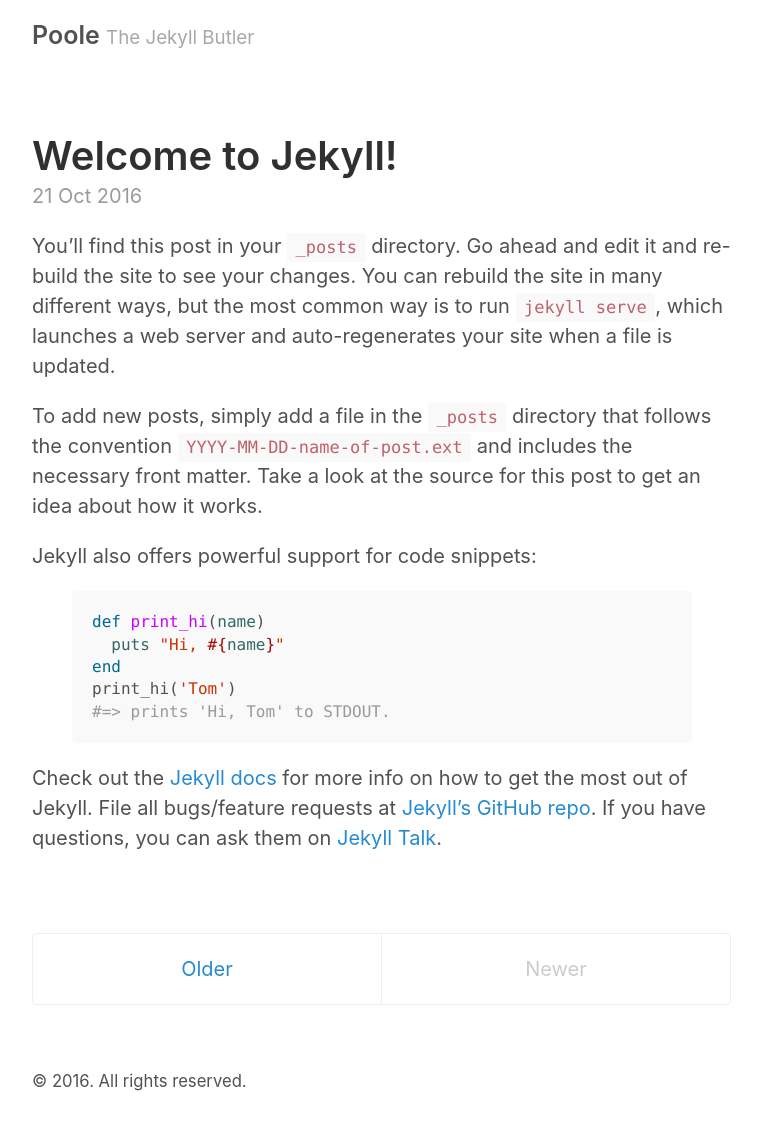
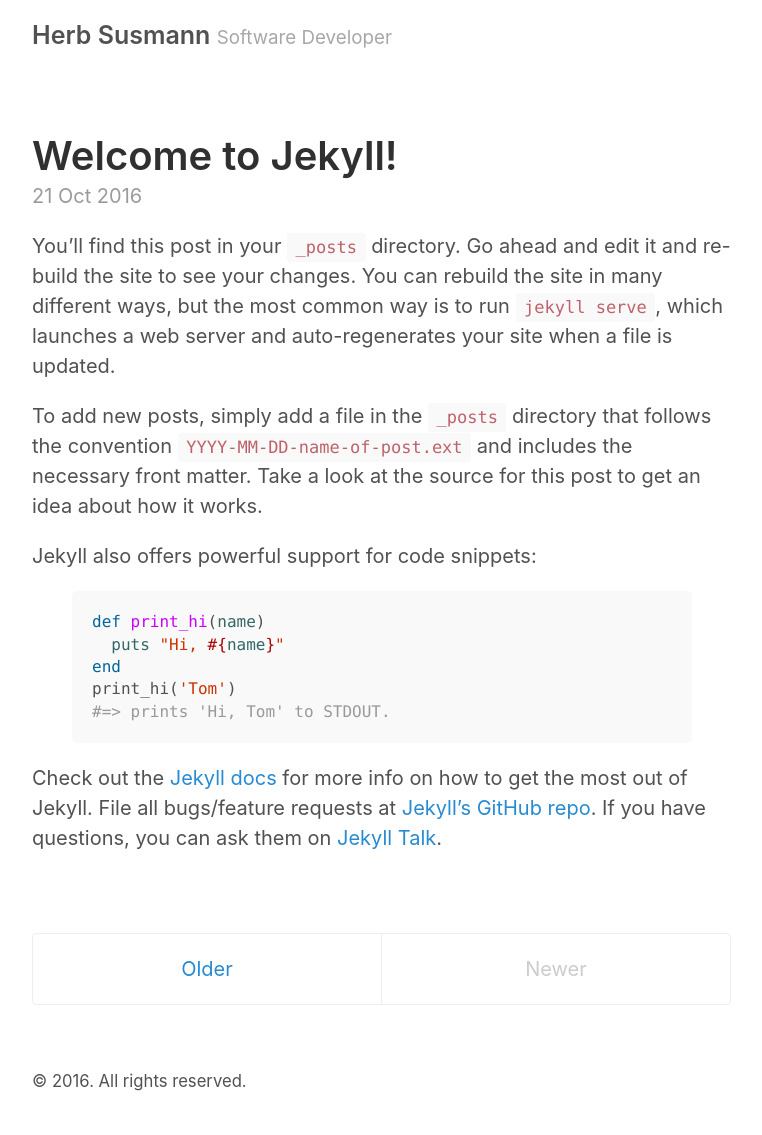
Before and after one commit to herbps10/herbps10.github.io, a Jekyll site: the page built from index.html, in a window 1280 px wide. Shown: the whole page, without its empty margins (258-1020 px from the left). Built offline with Jekyll 4.4.1, drawn with Linux system fonts in a browser that asks for light colours; the list of posts is cut into pages by our own code.

Commit message:
Updated config file to brand site

```diff
--- a/_config.yml
+++ b/_config.yml
@@ -2,9 +2,9 @@
 permalink:           pretty
 
 # Setup
-title:               Poole
-tagline:             The Jekyll Butler
-url:                 http://getpoole.com
+title:               Herb Susmann
+tagline:             Software Developer
+url:                 http://herbps10.github.io
 paginate:            1
 baseurl:             ""
 
@@ -17,14 +17,14 @@
 
 # About/contact
 author:
-  name:              Mark Otto
-  url:               https://twitter.com/mdo
-  email:             markdotto@gmail.com
+  name:              Herb Susmann
+  url:               https://twitter.com/herbps10
+  email:             herbps10@gmail.com
 
 # Custom vars
-version:             2.0.0
+version:             1.0.0
 github:
-  repo:              https://github.com/poole/poole
+  repo:              https://github.com/herbps10/herbps10.github.io
 
 # Gems
 gems:
```
